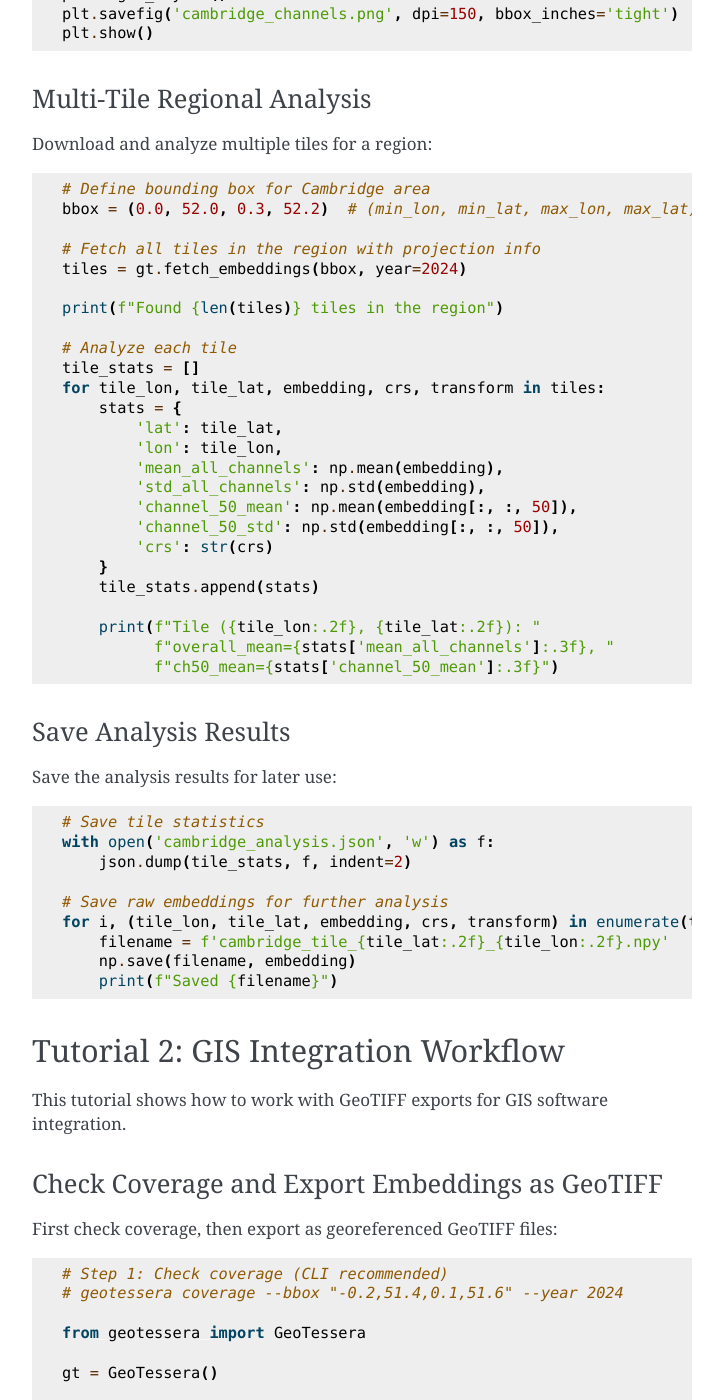
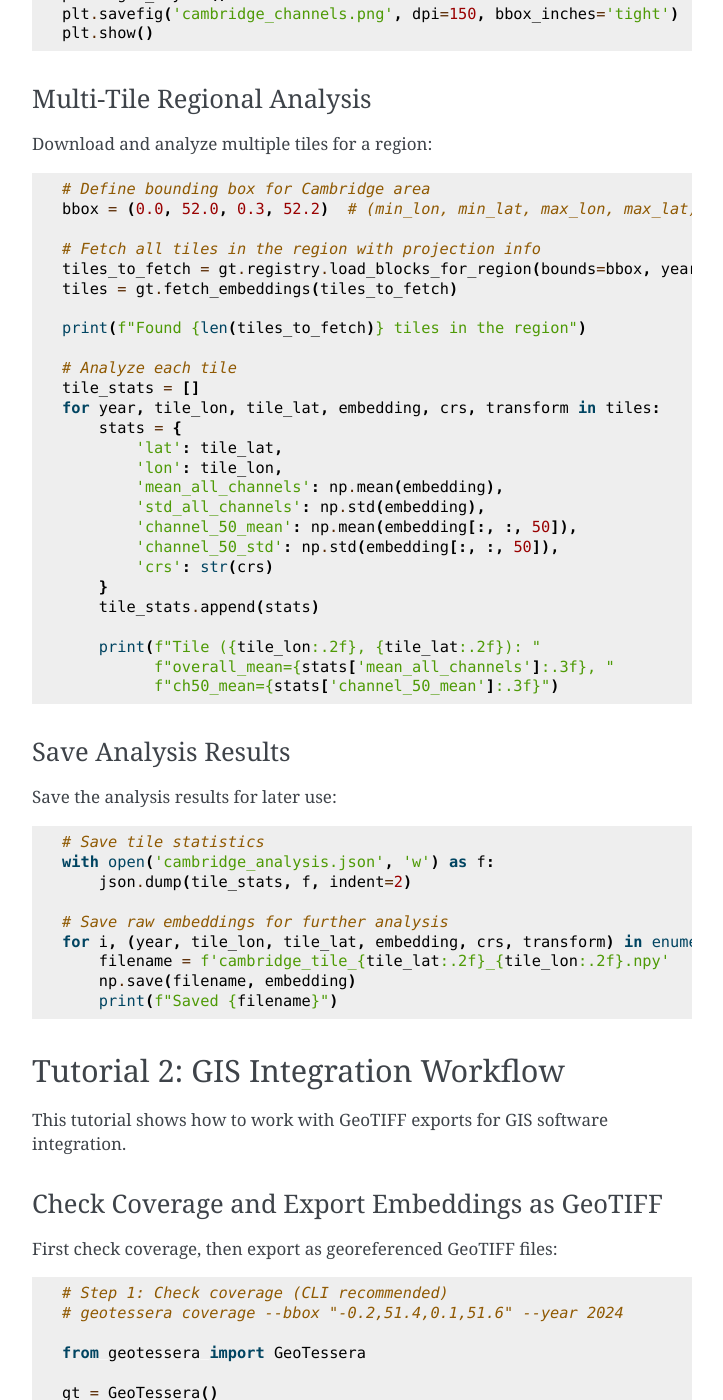
Before and after one commit to olli4/geotessera, a Sphinx documentation site: the page built from docs/tutorials.rst, in a window 1280 px wide and 1400 px high, scrolled down 2622 px. Shown: the whole window, without its empty margins (388-1111 px from the left). Built offline with Sphinx 7.4.7, drawn with Linux system fonts in a browser that asks for light colours; some of the changed text lies outside the part shown.

Commit message:
expose registry for tile selection

```diff
--- a/docs/index.rst
+++ b/docs/index.rst
@@ -84,9 +84,10 @@ Python API usage::
 
     # Method 2: Fetch all tiles in a bounding box
     bbox = (-0.2, 51.4, 0.1, 51.6)  # (min_lon, min_lat, max_lon, max_lat)
-    tiles = gt.fetch_embeddings(bbox, year=2024)
+    tiles_to_fetch = gt.registry.load_blocks_for_region(bounds=bbox, year=2024)
+    tiles = gt.fetch_embeddings(tiles_to_fetch)
 
-    for tile_lon, tile_lat, embedding, crs, transform in tiles:
+    for year, tile_lon, tile_lat, embedding, crs, transform in tiles:
         print(f"Tile ({tile_lon}, {tile_lat}): {embedding.shape}")
 
     # Export as GeoTIFF files with preserved UTM projections
--- a/docs/tutorials.rst
+++ b/docs/tutorials.rst
@@ -132,13 +132,14 @@ Download and analyze multiple tiles for a region::
     bbox = (0.0, 52.0, 0.3, 52.2)  # (min_lon, min_lat, max_lon, max_lat)
 
     # Fetch all tiles in the region with projection info
-    tiles = gt.fetch_embeddings(bbox, year=2024)
+    tiles_to_fetch = gt.registry.load_blocks_for_region(bounds=bbox, year=2024)
+    tiles = gt.fetch_embeddings(tiles_to_fetch)
 
-    print(f"Found {len(tiles)} tiles in the region")
+    print(f"Found {len(tiles_to_fetch)} tiles in the region")
 
     # Analyze each tile
     tile_stats = []
-    for tile_lon, tile_lat, embedding, crs, transform in tiles:
+    for year, tile_lon, tile_lat, embedding, crs, transform in tiles:
         stats = {
             'lat': tile_lat,
             'lon': tile_lon,
@@ -164,7 +165,7 @@ Save the analysis results for later use::
         json.dump(tile_stats, f, indent=2)
 
     # Save raw embeddings for further analysis
-    for i, (tile_lon, tile_lat, embedding, crs, transform) in enumerate(tiles):
+    for i, (year, tile_lon, tile_lat, embedding, crs, transform) in enumerate(tiles):
         filename = f'cambridge_tile_{tile_lat:.2f}_{tile_lon:.2f}.npy'
         np.save(filename, embedding)
         print(f"Saved {filename}")
@@ -196,10 +197,10 @@ First check coverage, then export as georeferenced GeoTIFF files::
 
     # Or using Python API:
     # Export all bands
+    tiles_to_fetch = gt.registry.load_blocks_for_region(bounds=bbox, year=year)
     all_files = gt.export_embedding_geotiffs(
-        bbox=bbox,
+        tiles_to_fetch,
         output_dir="./london_full",
-        year=year,
         compress="lzw"
     )
 
@@ -208,9 +209,8 @@ First check coverage, then export as georeferenced GeoTIFF files::
 
     # Export RGB subset for visualization
     rgb_files = gt.export_embedding_geotiffs(
-        bbox=bbox,
+        tiles_to_fetch,
         output_dir="./london_rgb",
-        year=year,
         bands=[30, 60, 90],  # Custom RGB bands
         compress="lzw"
     )
@@ -341,14 +341,15 @@ When working with large regions, use CLI for efficient processing::
         """Process a large region without loading all tiles into memory."""
 
         # Get list of available tiles (metadata only)
-        tiles = gt.fetch_embeddings(bbox, year)
-        total_tiles = len(tiles)
+        tiles_to_fetch = gt.registry.load_blocks_for_region(bounds=bbox, year=2024)
+        total_tiles = len(tiles_to_fetch)
+        tiles = gt.fetch_embeddings(tiles_to_fetch)
 
         print(f"Processing {total_tiles} tiles...")
         print("Consider using CLI: geotessera download + geotessera visualize for large regions")
 
         results = []
-        for i, (tile_lon, tile_lat, embedding, crs, transform) in enumerate(tiles):
+        for i, (year, tile_lon, tile_lat, embedding, crs, transform) in enumerate(tiles):
             # Process one tile at a time
             result = analysis_func(embedding, tile_lat, tile_lon)
             results.append(result)
@@ -437,10 +438,10 @@ Export multiple regions efficiently using CLI commands::
             output_dir.mkdir(parents=True, exist_ok=True)
 
             try:
+                tiles_to_fetch = gt.registry.load_blocks_for_region(bounds=config['bbox'], year=config['year'])
                 files = gt.export_embedding_geotiffs(
-                    bbox=config['bbox'],
+                    tiles_to_fetch,
                     output_dir=str(output_dir),
-                    year=config['year'],
                     bands=config.get('bands', None),
                     compress="lzw"
                 )
@@ -600,7 +601,7 @@ Reduce dimensionality of the 128-channel embeddings::
         all_pixels = []
         tile_info = []
 
-        for tile_lon, tile_lat, embedding, crs, transform in embeddings_list:
+        for year, tile_lon, tile_lat, embedding, crs, transform in embeddings_list:
             # Reshape from (H, W, 128) to (H*W, 128)
             pixels = embedding.reshape(-1, embedding.shape[-1])
             all_pixels.append(pixels)
@@ -633,7 +634,8 @@ Reduce dimensionality of the 128-channel embeddings::
     # Example usage
     gt = GeoTessera()
     bbox = (-0.1, 51.9, 0.1, 52.1)  # Small region around Cambridge
-    tiles = gt.fetch_embeddings(bbox, year=2024)
+    tiles_to_fetch = gt.registry.load_blocks_for_region(bounds=bbox, year=2024)
+    tiles = list(gt.fetch_embeddings(tiles_to_fetch))
 
     X_pca, pca, scaler, tile_info = perform_pca_analysis(tiles, n_components=5)
 
--- a/geotessera/__init__.py
+++ b/geotessera/__init__.py
@@ -18,7 +18,8 @@ Simplified Usage:
     >>>
     >>> # Fetch embedding tiles in a bounding box
     >>> bbox = (-0.2, 51.4, 0.1, 51.6)  # London area
-    >>> tiles = gt.fetch_embeddings(bbox, year=2024)
+    >>> tiles_to_fetch = gt.registry.load_blocks_for_region(bounds=bbox, year=2024)
+    >>> tiles = gt.fetch_embeddings(tiles_to_fetch)
     >>>
     >>> # Export as individual GeoTIFF files
     >>> files = gt.export_embedding_geotiffs(
```
Also changed, not shown: README.md (+5 -3 lines), docs/geotessera.rst (+5 -6 lines), docs/quickstart.rst (+7 -4 lines), 6 other files.
